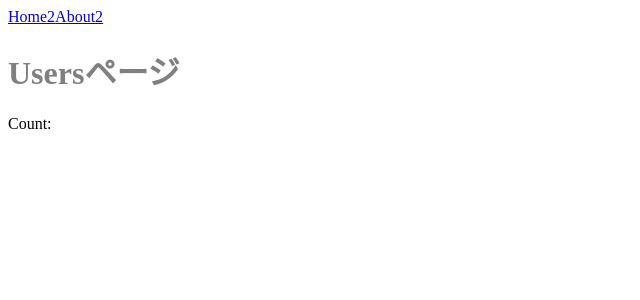
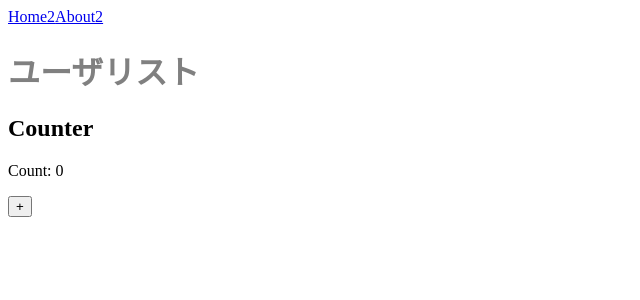
Before and after one commit to Kosuke-Ito/test-nuxt3-app, a Nuxt app: page /users/list in a window 1280 px wide. Shown: the top 300 px of the page, without its empty margins (0-640 px from the left). Built offline with nearby package versions, Linux system fonts and the light colour scheme.

Commit message:
わざとエラーを発生させる

```diff
--- a/pages/users/index.vue
+++ b/pages/users/index.vue
@@ -1,5 +1,6 @@
 <template>
   <div>
     <h1>Usersページ</h1>
+    <NuxtPage />
   </div>
 </template>
--- a/pages/users/list.vue
+++ b/pages/users/list.vue
@@ -1,11 +1,16 @@
 <template>
   <div>
-    <h1>Usersページ</h1>
-    <p>Count:{{ counter }}</p>
-    <NuxtPage />
+    <h1>ユーザリスト</h1>
+    <h2>Counter</h2>
+    <p>Count: {{ counter }}</p>
+    <div><button @click="inc">+</button></div>
   </div>
 </template>
 
 <script setup>
-const counter = useCounter();
+const counter = ref(0);
+const inc = () => {
+  throw createError('エラー発生');
+  counter.value++;
+};
 </script>
```
